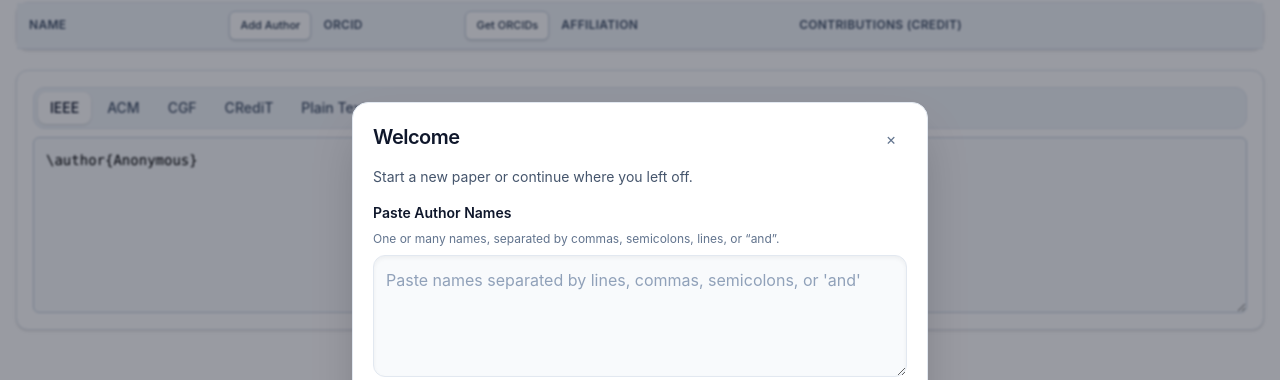
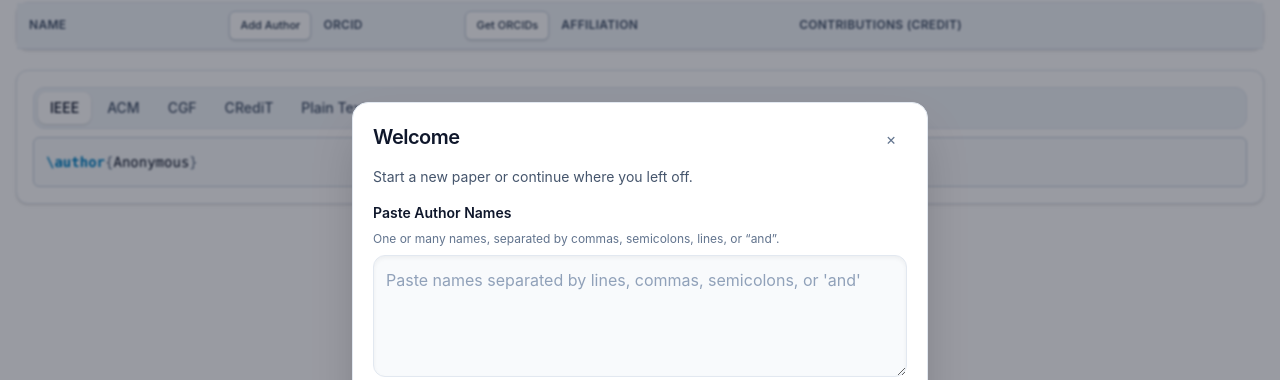
Before and after one commit to mcnuttandrew/contrib-builder, a Svelte app: page / in a window 1280 px wide. Shown: the part 120-500 px from the top of the page. Built offline with nearby package versions, Linux system fonts and the light colour scheme.

Commit message:
stylin author box

```diff
--- a/src/Authorship.svelte
+++ b/src/Authorship.svelte
@@ -1,13 +1,61 @@
 <script lang="ts">
   import templates from "./templates";
   import store from "./store";
+
   let template = $state("IEEE" as keyof typeof templates);
 
   const templateNames = Object.keys(templates) as Array<keyof typeof templates>;
+  const latexOutput = $derived(templates[template]($store.authors));
+
+  type LatexToken = {
+    text: string;
+    className: string;
+  };
+
+  function tokenizeLatex(value: string): LatexToken[] {
+    const tokens: LatexToken[] = [];
+    const matcher = /(%[^\n]*|\\[a-zA-Z@]+|\\.|[{}$&#_^])/g;
+    let lastIndex = 0;
+
+    for (const match of value.matchAll(matcher)) {
+      const index = match.index ?? 0;
+
+      if (index > lastIndex) {
+        tokens.push({
+          text: value.slice(lastIndex, index),
+          className: "latex-plain",
+        });
+      }
+
+      const text = match[0];
+      let className = "latex-plain";
+
+      if (text.startsWith("%")) {
+        className = "latex-comment";
+      } else if (text.startsWith("\\")) {
+        className = "latex-command";
+      } else if (text === "{" || text === "}") {
+        className = "latex-brace";
+      } else if (text === "$") {
+        className = "latex-math";
+      } else {
+        className = "latex-special";
+      }
+
+      tokens.push({ text, className });
+      lastIndex = index + text.length;
+    }
+
+    if (lastIndex < value.length) {
+      tokens.push({ text: value.slice(lastIndex), className: "latex-plain" });
+    }
+
+    return tokens;
+  }
 </script>
 
 <div
-  class="flex flex-col gap-2 rounded-xl border border-slate-200 bg-white p-4 shadow-sm h-full"
+  class="flex h-full flex-col gap-2 rounded-xl border border-slate-200 bg-white p-4 shadow-sm"
 >
   <div class="flex flex-col gap-3">
     <div
@@ -34,19 +82,74 @@
       {/each}
     </div>
   </div>
-  <textarea
-    class="authorship-output rounded-md border border-slate-300 bg-slate-50 p-3 font-mono text-sm"
-    readonly
-    value={templates[template]($store.authors)}
-  ></textarea>
+
+  <div class="authorship-output-shell">
+    <pre
+      aria-label="Authorship LaTeX output"
+      class="authorship-highlight">{#each tokenizeLatex(latexOutput) as token}<span
+          class={token.className}>{token.text}</span
+        >{/each}</pre>
+  </div>
 </div>
 
 <style>
-  .authorship-output {
-    resize: vertical;
-    overflow: auto;
-    min-height: 11rem;
-    max-height: 65vh;
+  .authorship-output-shell {
+    overflow: visible;
     width: 100%;
+    border-radius: 0.375rem;
+    border: 1px solid rgb(203 213 225);
+    background: rgb(248 250 252);
+  }
+
+  .authorship-highlight {
+    box-sizing: border-box;
+    margin: 0;
+    width: 100%;
+    padding: 0.75rem;
+    font-family:
+      ui-monospace,
+      SFMono-Regular,
+      SF Mono,
+      Menlo,
+      Monaco,
+      Consolas,
+      Liberation Mono,
+      monospace;
+    font-size: 0.875rem;
+    line-height: 1.5rem;
+    white-space: pre-wrap;
+    word-break: break-word;
+  }
+
+  .authorship-highlight {
+    display: block;
+    user-select: text;
+  }
+
+  .latex-plain {
+    color: rgb(15 23 42);
+  }
+
+  .latex-command {
+    color: rgb(2 132 199);
+    font-weight: 600;
+  }
+
+  .latex-comment {
+    color: rgb(22 163 74);
+    font-style: italic;
+  }
+
+  .latex-brace {
+    color: rgb(100 116 139);
+  }
+
+  .latex-math {
+    color: rgb(180 83 9);
+    font-weight: 600;
+  }
+
+  .latex-special {
+    color: rgb(124 58 237);
   }
 </style>
```
